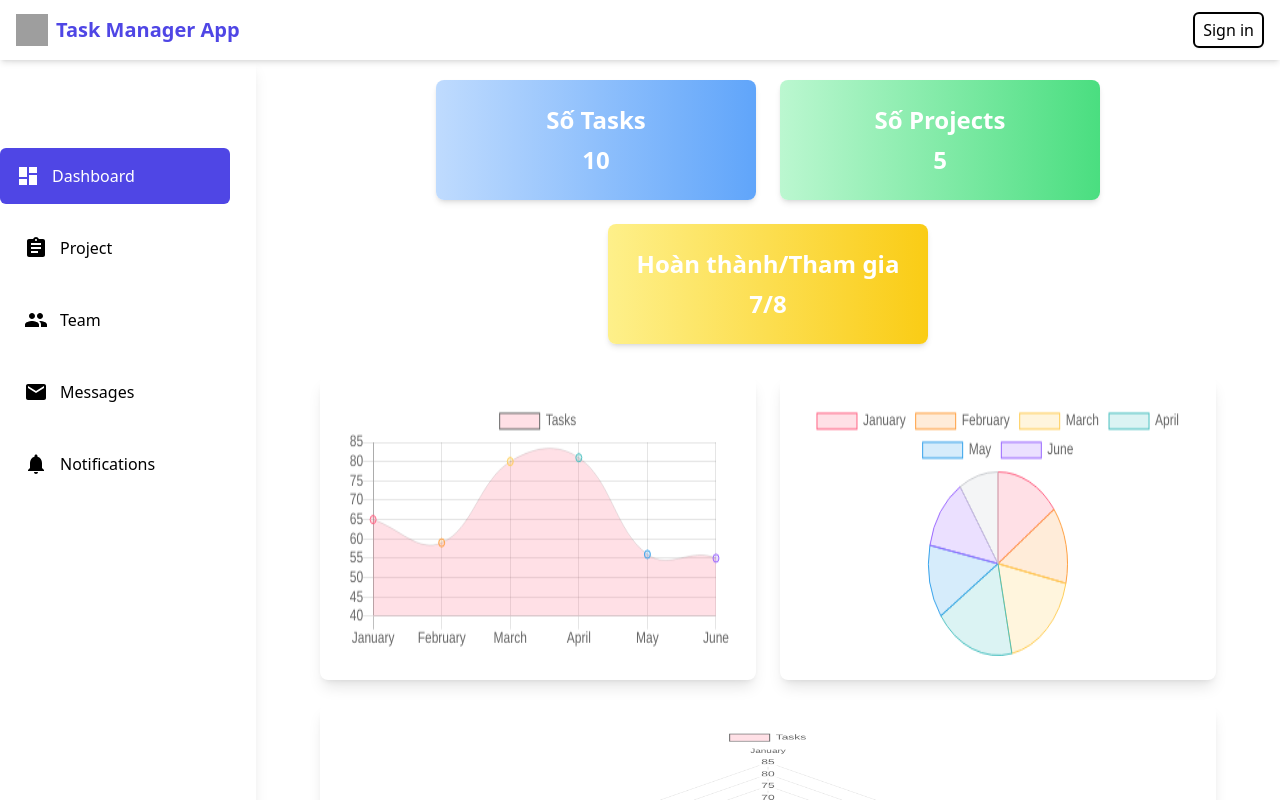
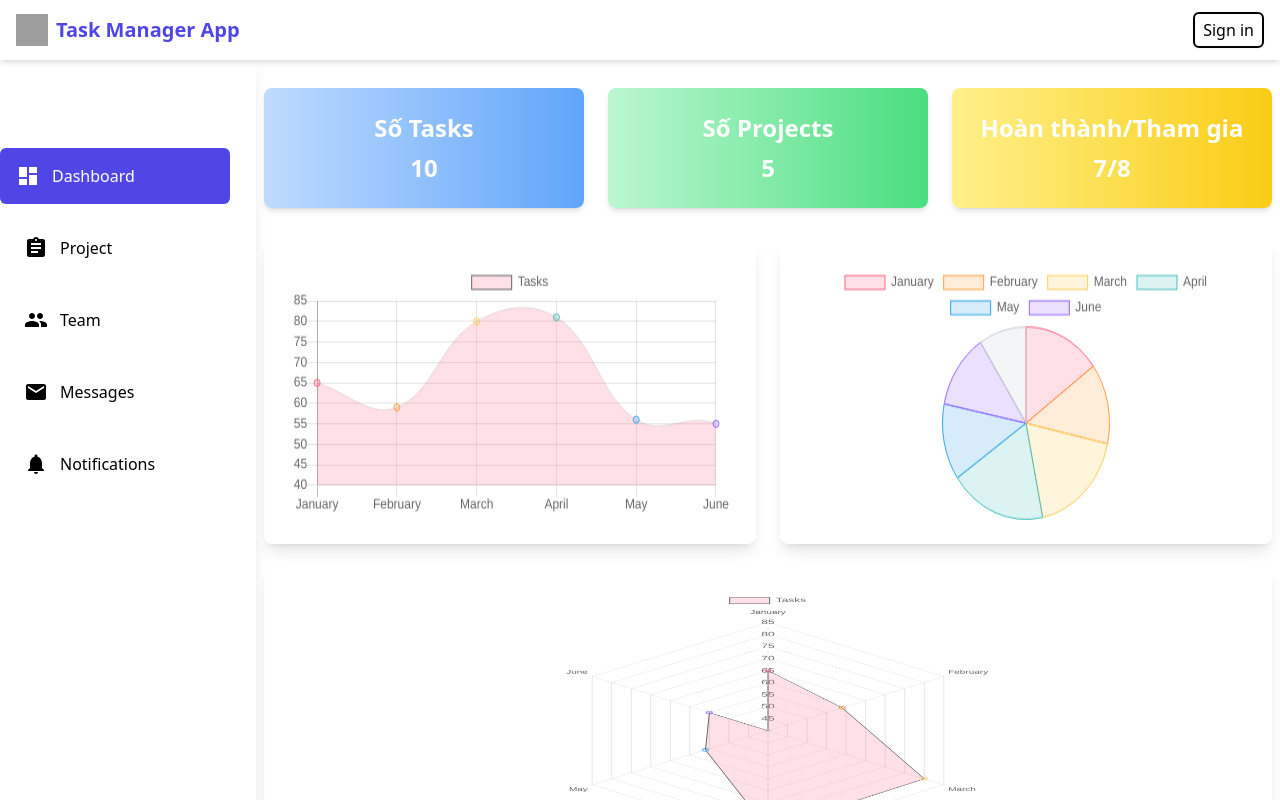
Before and after one commit to MinhTamNT/Task-Manager-FE, a Next.js app: page / in a window 1280 px wide. Shown: the top 800 px of the page. Built offline with nearby package versions, Linux system fonts and the light colour scheme; no server answers; grey boxes are pictures that could not be loaded.

Commit message:
[feature] : fix ui done

```diff
--- a/package.json
+++ b/package.json
@@ -23,6 +23,7 @@
     "react": "^18.3.1",
     "react-dom": "^18.3.1",
     "react-icons": "^5.2.1",
+    "react-router-dom": "^6.24.1",
     "styled-components": "^6.1.11"
   },
   "devDependencies": {
--- a/src/app/components/Sidebar/Sidebar.tsx
+++ b/src/app/components/Sidebar/Sidebar.tsx
@@ -30,10 +30,11 @@ export const Sidebar: React.FC<IProp> = ({ isOpen, setIsSidebarOpen }) => {
   const [selectedItem, setSelectedItem] = useState<string>(sidebarItems[0].url);
   const isMobile = useIsMobile();
 
-  const sidebarClass = isOpen
-    ? "hidden md:block"
-    : "block md:block z-50 md:z-0";
-
+  const sidebarClass =
+    isOpen || !isMobile ? "hidden md:block" : "block md:block z-50 md:z-0";
+  console.log("====================================");
+  console.log(sidebarClass);
+  console.log("====================================");
   return (
     <aside
       className={`bg-white text-black w-64 h-full shadow-lg transform fixed inset-y-0 left-0 md:relative transition-transform duration-200 ease-in-out ${sidebarClass}`}
--- a/src/app/layout.tsx
+++ b/src/app/layout.tsx
@@ -34,16 +34,14 @@ export default function RootLayout({
         <Provider>
           <div className="header ">
             <Header onMenuClick={handleMenuClick} />
-            <div className={`md:flex min-h-screen  pt-[60px]`}>
-              <div className={`w-[20%] md:block`}>
+            <div className={`md:flex min-h-screen  pt-[60px] `}>
+              <div className={` md:block`}>
                 <Sidebar
                   isOpen={isSidebarOpen}
                   setIsSidebarOpen={handleMenuClick}
                 />
               </div>
-              <div className="content mt-5 md:w-[70%] md:mx-auto">
-                {children}
-              </div>
+              <div className="content mt-5 mx-auto p-2 w-full">{children}</div>
             </div>
           </div>
         </Provider>
--- a/src/app/lib/meta.tsx
+++ b/src/app/lib/meta.tsx
@@ -1,4 +1,4 @@
 export const metadata = {
-  title: "My Next.js App",
+  title: "Task Manager App",
   description: "This is a description for my Next.js app",
 };
```
Also changed, not shown: 1 other file (tests, documents, lock files or other folders).
